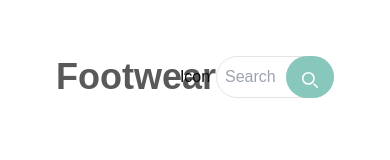
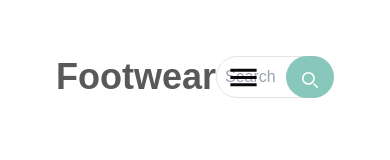
Before and after one commit to babarhussayn/full-app, a Next.js app: page / in a window 390 px wide. Shown: the top 160 px of the page. Built offline with nearby package versions, Linux system fonts and the light colour scheme.

Commit message:
menu bar

```diff
--- a/app/components/Header.tsx
+++ b/app/components/Header.tsx
@@ -5,11 +5,12 @@
 import React from "react";
 // import { useRouter } from "next/navigation";
 import Searchbar from "./Searchbar";
+import { IoMdMenu } from "react-icons/io";
 
 const Header = () => {
   // const router = useRouter();
   return (
-    <div className="flex justify-center items-center   md:gap-12">
+    <div className="flex justify-center items-center   md:gap-12 relative">
       <div className="md:flex md:flex-1">
         <div>
           <h4 className="text-4xl font-bold text-[#595959]">Footwear</h4>
@@ -31,7 +32,11 @@ const Header = () => {
             signup
           </Button> */}
       </div>
-      <div className="md:hidden absolute">Icon</div>
+      <div className="md:hidden absolute flex justify-end ml-24 ">
+        <div className="flex ">
+          <IoMdMenu size={35} />
+        </div>
+      </div>
     </div>
   );
 };
```
